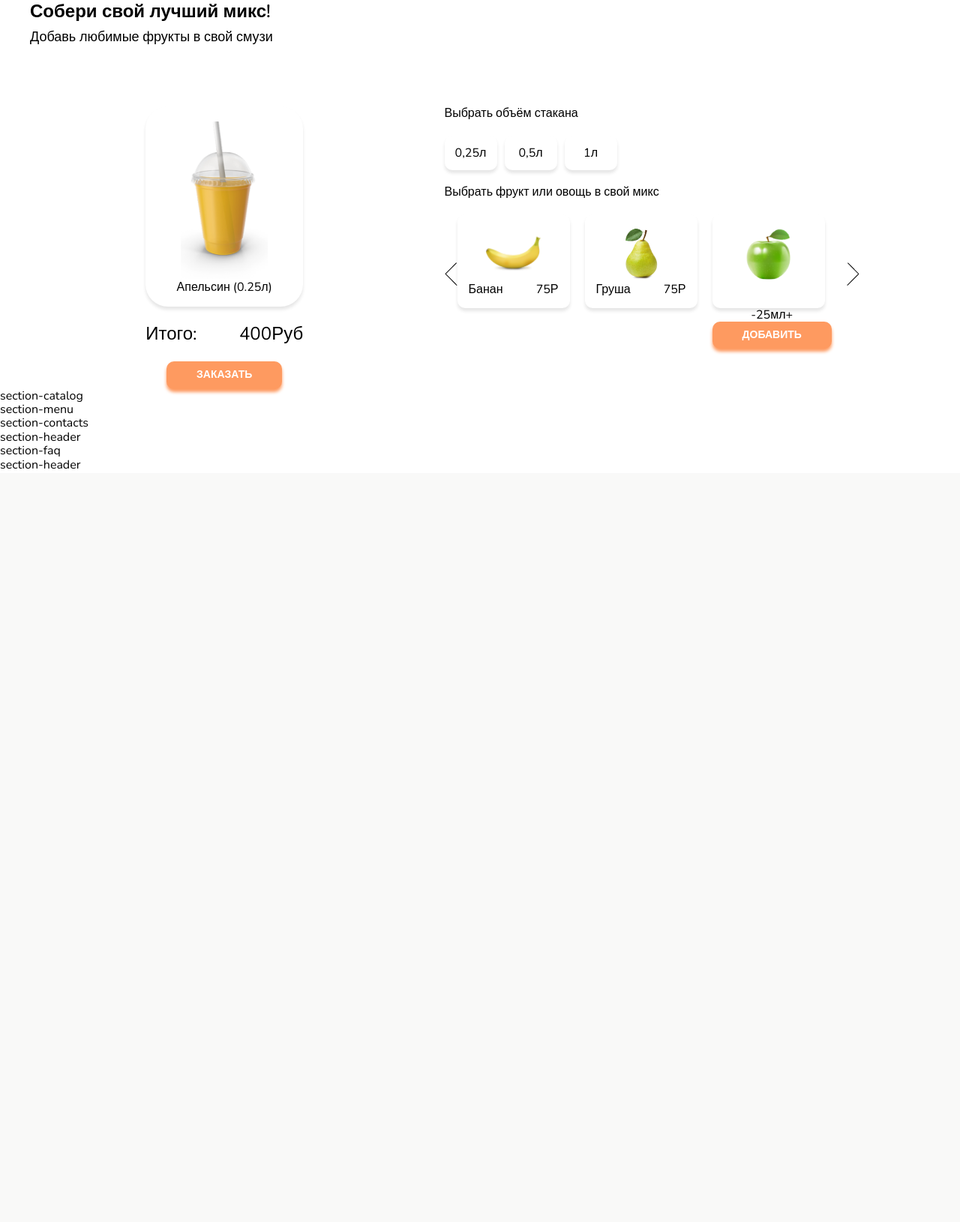
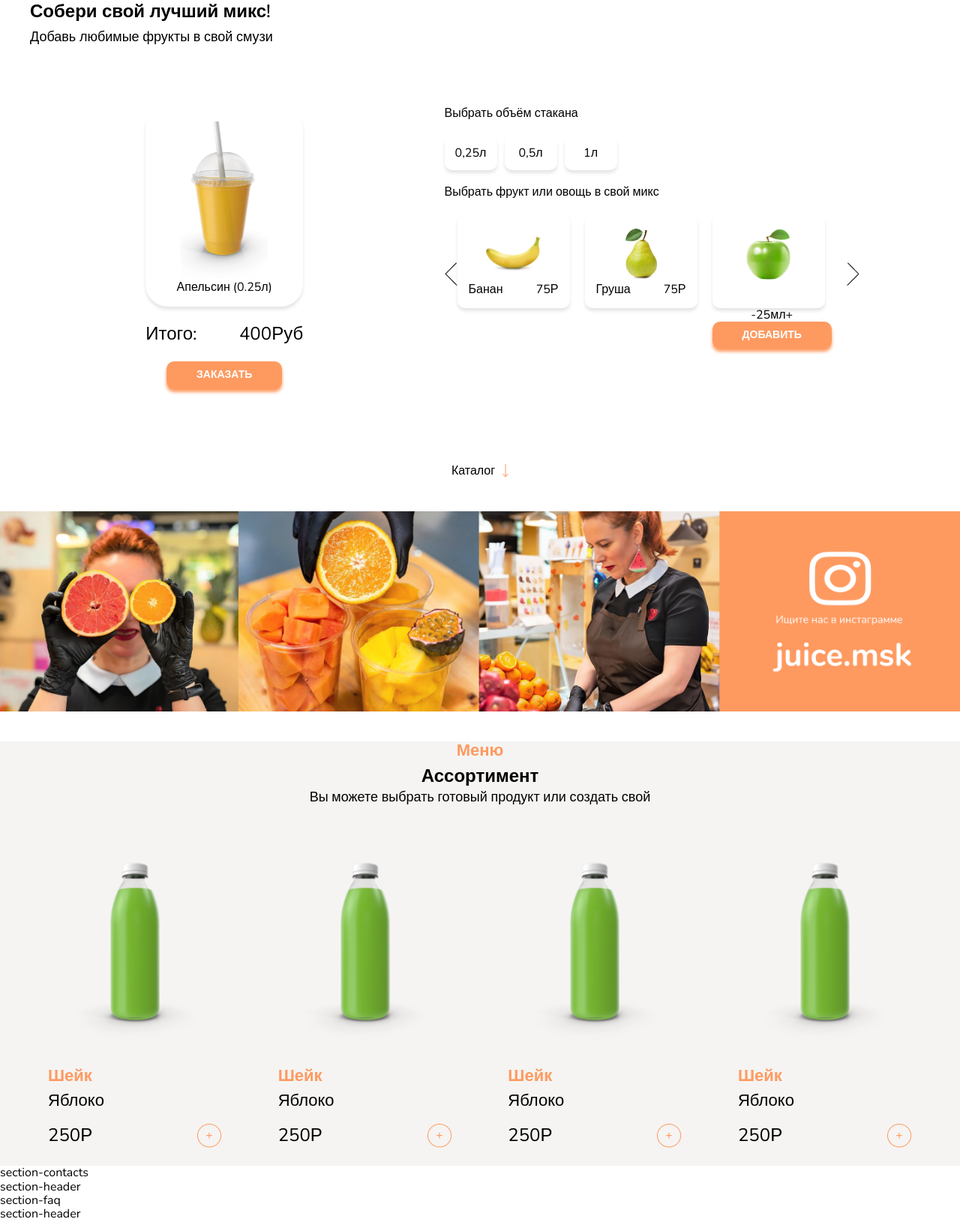
Before and after one commit to HenLeiko/juice, a PHP site: page / in a window 1280 px wide. Shown: the part 682-2312 px from the top of the page at 75% size. Before the commit the page ends 1308 px from the top, so only its background shows below. Run offline with PHP 8.4, Linux system fonts and the light colour scheme.

Commit message:
fixed mixer and add two new blocks

```diff
--- a/css/style.css
+++ b/css/style.css
@@ -717,4 +717,132 @@ h1, h2, h3, h4, h5, h6 {
 .selected-card {
   height: 100%;
 }
+
+.next-catalog {
+  display: -webkit-box;
+  display: -ms-flexbox;
+  display: flex;
+  -webkit-box-pack: center;
+      -ms-flex-pack: center;
+          justify-content: center;
+  margin-top: 100px;
+  margin-bottom: 45px;
+}
+
+.next-catalog__text {
+  margin-right: 10px;
+}
+
+.catalog {
+  margin-bottom: 40px;
+}
+
+.catalog__inner {
+  display: -webkit-box;
+  display: -ms-flexbox;
+  display: flex;
+  -ms-flex-wrap: nowrap;
+      flex-wrap: nowrap;
+}
+
+.catalog__img {
+  -ms-flex-item-align: center;
+      -ms-grid-row-align: center;
+      align-self: center;
+  -ms-flex-line-pack: stretch;
+      align-content: stretch;
+  width: 100%;
+}
+
+.block-menu {
+  background-color: #F5F4F2;
+}
+
+.block-menu__title {
+  text-align: center;
+  font-weight: 700;
+  font-size: 22px;
+  color: #FE9A60;
+  margin-bottom: 8px;
+}
+
+.block-menu__subtitle {
+  text-align: center;
+  font-weight: 600;
+  font-size: 24px;
+  margin-bottom: 4px;
+}
+
+.block-menu__desc {
+  text-align: center;
+  font-weight: 300;
+  font-size: 18px;
+  margin-bottom: 40px;
+}
+
+.menu-cards {
+  display: -webkit-box;
+  display: -ms-flexbox;
+  display: flex;
+  -webkit-box-pack: justify;
+      -ms-flex-pack: justify;
+          justify-content: space-between;
+}
+
+.menu-cards__item {
+  max-width: 280px;
+  width: 100%;
+}
+
+.menu-cards__item:hover {
+  background-color: #F5F5F5;
+  -webkit-box-shadow: 0px 10px 20px 5px rgba(0, 0, 0, 0.1);
+          box-shadow: 0px 10px 20px 5px rgba(0, 0, 0, 0.1);
+}
+
+.menu-cards__desc-wrapper {
+  padding: 24px;
+}
+
+.menu-cards__img {
+  width: 100%;
+  -webkit-box-pack: stretch;
+      -ms-flex-pack: stretch;
+          justify-content: stretch;
+}
+
+.menu-cards__title {
+  margin-bottom: 8px;
+  font-weight: 600;
+  font-size: 22px;
+  color: #FE9A60;
+}
+
+.menu-cards__subtitle {
+  font-weight: 300;
+  font-size: 22px;
+}
+
+.menu-cards__info-wrapper {
+  display: -webkit-box;
+  display: -ms-flexbox;
+  display: flex;
+  -webkit-box-align: center;
+      -ms-flex-align: center;
+          align-items: center;
+  -webkit-box-pack: justify;
+      -ms-flex-pack: justify;
+          justify-content: space-between;
+  margin-top: 18px;
+}
+
+.menu-cards__price {
+  text-transform: uppercase;
+  font-weight: 400;
+  font-size: 24px;
+}
+
+.menu-cards__add-button {
+  cursor: pointer;
+}
 /*# sourceMappingURL=style.css.map */
--- a/index.html
+++ b/index.html
@@ -114,23 +114,76 @@
                 </div>
 
             </div>
+            <div class="next-catalog">
+                <div class="next-catalog__text">Каталог</div>
+                <img src="img/down-arrow.png" alt="АХАХАХАХ стрелка" class="next-catalog__arrow">
+            </div>
         </div>
         </div>
     </section>
     <!-- /mixer -->
 
     <!-- catalog -->
-    <section class="section-outer section-catalog">
-        <div class="section-inner">
-            section-catalog
+    <section class="catalog">
+        <div class="catalog__inner">
+            <img src="img/Reklamny_blok.png" alt="" class="catalog__img">
         </div>
     </section>
     <!-- /catalog -->
 
     <!-- menu -->
-    <section class="section-outer section-menu">
-        <div class="section-inner">
-            section-menu
+    <section class="block-menu">
+        <div class="container">
+            <h3 class="block-menu__title">Меню</h3>
+            <div class="block-menu__subtitle">Ассортимент</div>
+            <p class="block-menu__desc">Вы можете выбрать готовый продукт или создать свой</p>
+
+            <div class="menu-cards">
+                <div class="menu-cards__item">
+                    <img src="img/Green_Juice_Bottle_I16_2k 1.png" alt="АХАХАХ ещё сок" class="menu-cards__img">
+                    <div class="menu-cards__desc-wrapper">
+                        <div class="menu-cards__title">Шейк</div>
+                        <div class="menu-cards__subtitle">Яблоко</div>
+                        <div class="menu-cards__info-wrapper">
+                            <div class="menu-cards__price">250Р</div>
+                            <img src="img/Кнопка +.png" alt="Добавить" class="menu-cards__add-button">
+                        </div>
+                    </div>
+                </div>
+                <div class="menu-cards__item">
+                    <img src="img/Green_Juice_Bottle_I16_2k 1.png" alt="АХАХАХ ещё сок" class="menu-cards__img">
+                    <div class="menu-cards__desc-wrapper">
+                        <div class="menu-cards__title">Шейк</div>
+                        <div class="menu-cards__subtitle">Яблоко</div>
+                        <div class="menu-cards__info-wrapper">
+                            <div class="menu-cards__price">250Р</div>
+                            <img src="img/Кнопка +.png" alt="Добавить" class="menu-cards__add-button">
+                        </div>
+                    </div>
+                </div>
+                <div class="menu-cards__item">
+                    <img src="img/Green_Juice_Bottle_I16_2k 1.png" alt="АХАХАХ ещё сок" class="menu-cards__img">
+                    <div class="menu-cards__desc-wrapper">
+                        <div class="menu-cards__title">Шейк</div>
+                        <div class="menu-cards__subtitle">Яблоко</div>
+                        <div class="menu-cards__info-wrapper">
+                            <div class="menu-cards__price">250Р</div>
+                            <img src="img/Кнопка +.png" alt="Добавить" class="menu-cards__add-button">
+                        </div>
+                    </div>
+                </div>
+                <div class="menu-cards__item">
+                    <img src="img/Green_Juice_Bottle_I16_2k 1.png" alt="АХАХАХ ещё сок" class="menu-cards__img">
+                    <div class="menu-cards__desc-wrapper">
+                        <div class="menu-cards__title">Шейк</div>
+                        <div class="menu-cards__subtitle">Яблоко</div>
+                        <div class="menu-cards__info-wrapper">
+                            <div class="menu-cards__price">250Р</div>
+                            <img src="img/Кнопка +.png" alt="Добавить" class="menu-cards__add-button">
+                        </div>
+                    </div>
+                </div>
+            </div>
         </div>
     </section>
     <!-- /menu -->
--- a/scss/style.scss
+++ b/scss/style.scss
@@ -344,8 +344,117 @@ h1, h2, h3, h4, h5, h6 {
     height: 100%;
 }
 
+.next-catalog {
+    display: flex;
+    justify-content: center;
+    margin-top: 100px;
+    margin-bottom: 45px;
 
-
-
+    &__text {
+        margin-right: 10px;
+    }
+}
 
 // /mixer
+
+// catalog
+
+.catalog {
+    margin-bottom: 40px;
+
+    &__inner {
+        display: flex;
+        flex-wrap: nowrap;
+    }
+
+    &__img {
+        align-self: center;
+        align-content: stretch;
+        width: 100%;
+    }
+}
+
+// /catalog
+
+// block-menu
+
+.block-menu {
+    background-color: $gray-bg;
+
+    &__title {
+        text-align: center;
+        font-weight: 700;
+        font-size: 22px;
+        color: $main-color;
+        margin-bottom: 8px;
+    }
+
+    &__subtitle {
+        text-align: center;
+        font-weight: 600;
+        font-size: 24px;
+        margin-bottom: 4px;
+    }
+
+    &__desc {
+        text-align: center;
+        font-weight: 300;
+        font-size: 18px;
+        margin-bottom: 40px;
+    }
+}
+
+.menu-cards {
+    display: flex;
+    justify-content: space-between;
+
+    &__item {
+        max-width: 280px;
+        width: 100%;
+
+        &:hover {
+            background-color: #F5F5F5;
+            box-shadow: 0px 10px 20px 5px rgba(0, 0, 0, 0.1);
+        }
+    }
+
+    &__desc-wrapper {
+        padding: 24px;
+    }
+
+    &__img {
+        width: 100%;
+        justify-content: stretch;
+    }
+
+    &__title {
+        margin-bottom: 8px;
+        font-weight: 600;
+        font-size: 22px;
+        color: $main-color;
+    }
+
+    &__subtitle {
+        font-weight: 300;
+        font-size: 22px;
+    }
+
+    &__info-wrapper {
+        display: flex;
+        align-items: center;
+        justify-content: space-between;
+        margin-top: 18px;
+    }
+
+    &__price {
+        text-transform: uppercase;
+        font-weight: 400;
+        font-size: 24px;
+    }
+
+    &__add-button {
+        cursor: pointer;
+    }
+}
+
+// /block-menu
```
Also changed, not shown: img/Green_Juice_Bottle_I16_2k 1.png (added), img/Rectangle 50.png (added), img/Reklamny_blok.png (added), img/down-arrow.png (added), img/juice 1.png (added), img/juice 2.png (added), img/juice 3.png (added), img/Кнопка +.png (added), 1 other file.
